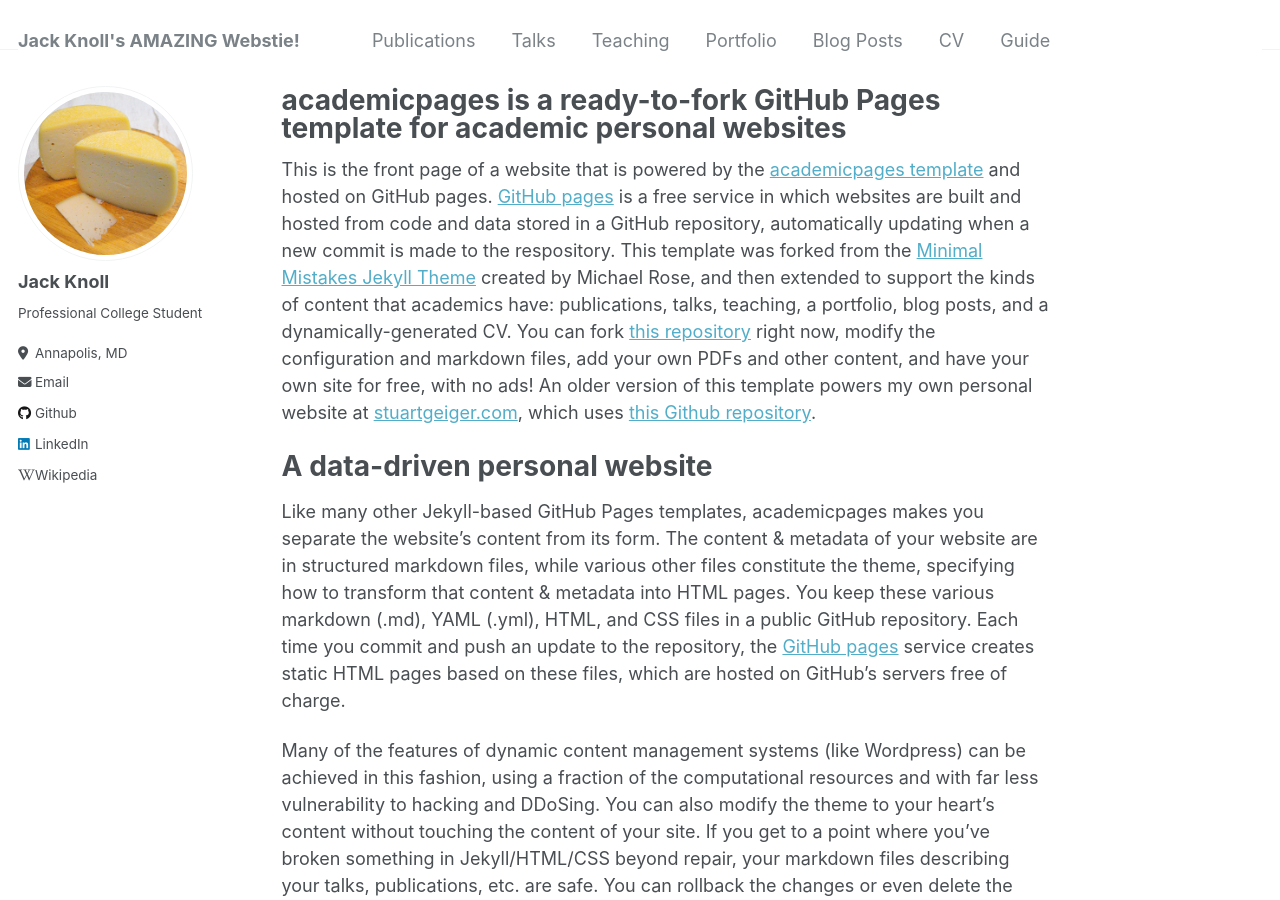
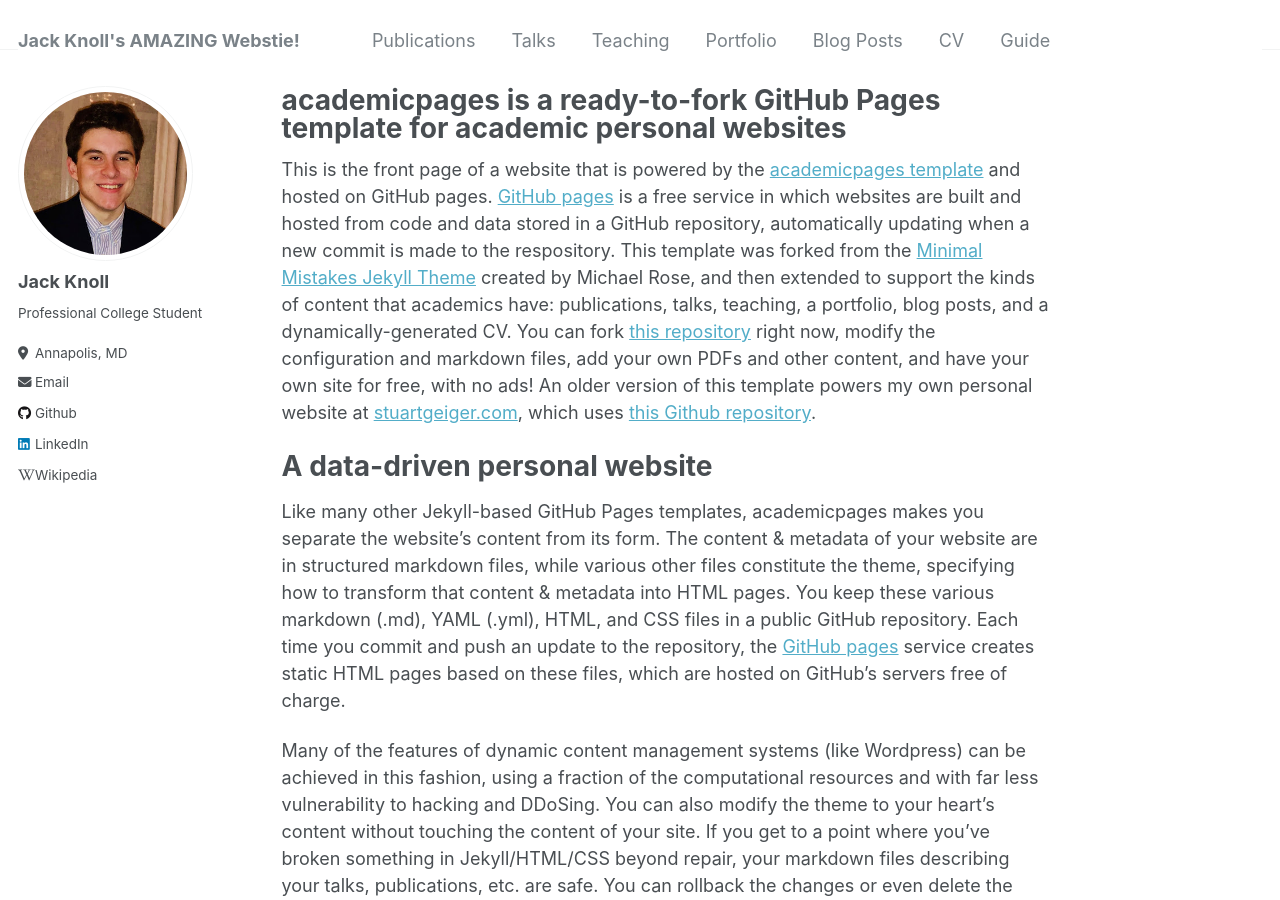
Before and after one commit to jakjr2000/jakjr2000.github.io, a Jekyll site: the page built from _pages/about.md, in a window 1280 px wide and 900 px high. Built offline with Jekyll 4.4.1, drawn with Linux system fonts in a browser that asks for light colours.

Commit message:
Update _config.yml

```diff
--- a/_config.yml
+++ b/_config.yml
@@ -21,7 +21,7 @@ repository               : "jakjr2000/jakjr2000.github.io"
 #               Additional customization can be done by editing /_includes/author-profile.html
 author:
   # Biographic information
-  avatar           : cheese.jpg
+  avatar           : profile 2.jpg
   name             : "Jack Knoll"
   pronouns         : # example: "he/him"
   bio              : "Professional College Student"
```
